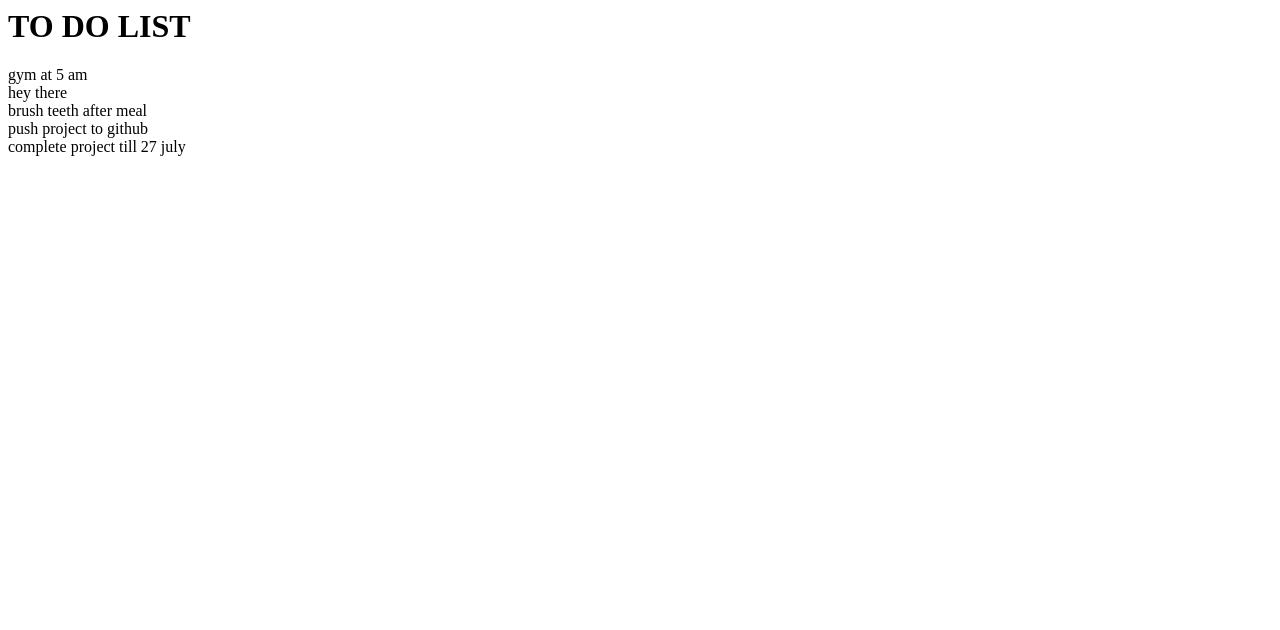
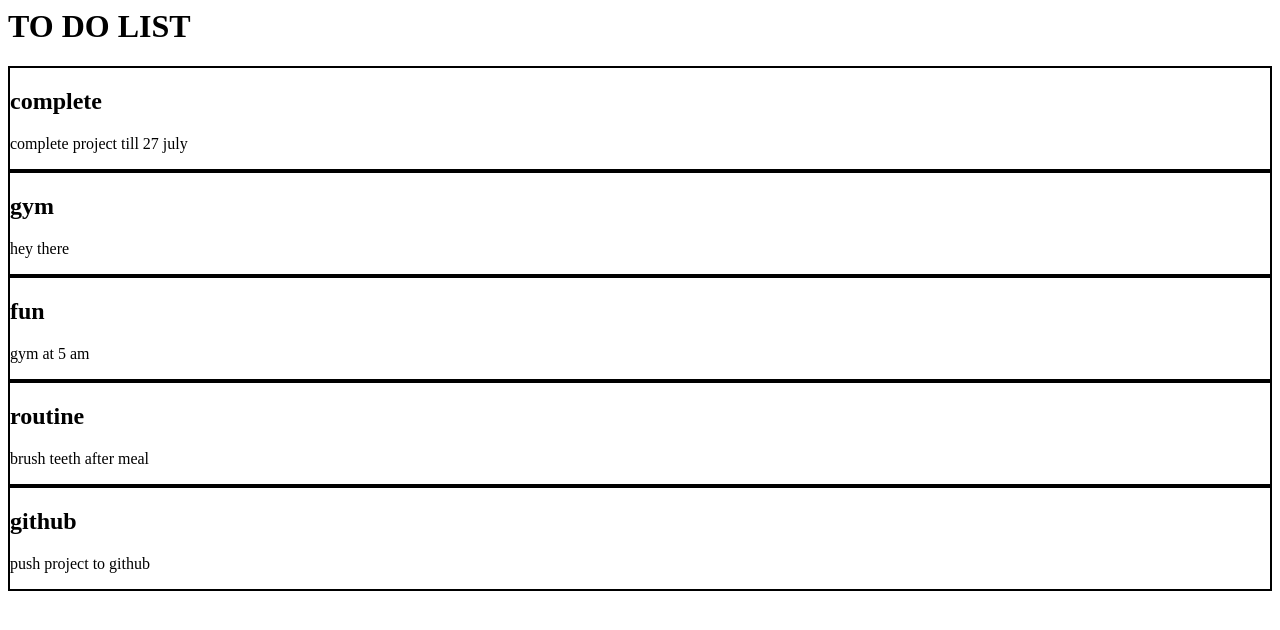
Before and after one commit to NeelamGupta1995/angular_test, a plain HTML site: page index.html in a window 1280 px wide. Drawn offline with nearby package versions, Linux system fonts and the light colour scheme.

Commit message:
Beautified

```diff
--- a/index.html
+++ b/index.html
@@ -1,16 +1,23 @@
 <html ng-app="ngTodo">
 <head>
-<script src="../libraries/angular.min.js"></script>
-<script src="main.js"></script>
+	<style>
+		#detailOfTodo{
+			border:2px solid black;
+		}
+	</style>
+	<script src="../libraries/angular.min.js"></script>
+	<script src="main.js"></script>
 </head>
 <body>
-<div ng-controller="mainController">
-<h1>TO DO LIST</h1>
+	<div ng-controller="mainController">
+		<h1>TO DO LIST</h1>
 
-<div ng-repeat="todo in todos">
-{{todo}}
+		<div ng-repeat="todo in todos" id="detailOfTodo">
+			<h2>{{ todo.title }}</h2>
+			<p>{{todo.details}}</p>
+		</div>
 
-</div>
-</div>
+	</div>
+
 </body>
 </html>
--- a/main.js
+++ b/main.js
@@ -1,8 +1,33 @@
 var ngTodo = angular.module("ngTodo",[]);
 ngTodo.controller("mainController",function($scope){
-	$scope.todos=["gym at 5 am","hey there","brush teeth after meal","push project to github","complete project till 27 july"];
-	$scope.add_work_todo=function(work){
-		$scope.todos.push(work);
+
+	$scope.todos=[
+		{
+			title:"complete",
+			details:"complete project till 27 july"
+		},
+		{
+			title:"gym",
+			details:"hey there"
+		},
+		{
+			title:"fun",
+			details:"gym at 5 am"
+		},
+		{
+			title:"routine",
+			details:"brush teeth after meal"
+		},
+		{
+			title:"github",
+			details:"push project to github"
+		}
+	];
+
+
+	$scope.add_work_todo=function(title,work){
+		$scope.todos.push("todos{title:"+title+"}");
+		$scope.todos.push("todos{details:"+work+"}");
 	}
 	$scope.delete_work_todo=function(work){
 		var index= $scope.todos.indexOf(work);
```
